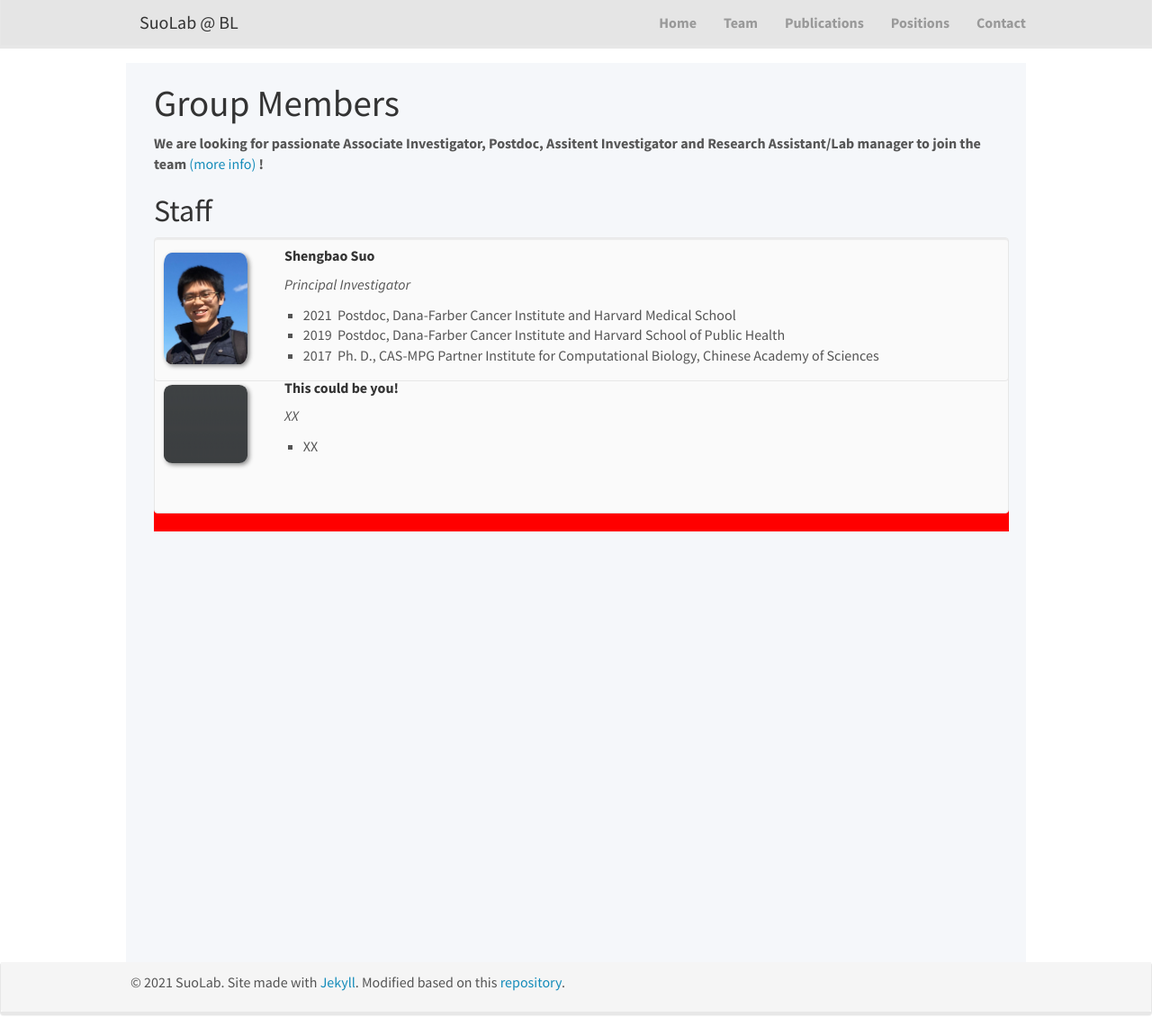
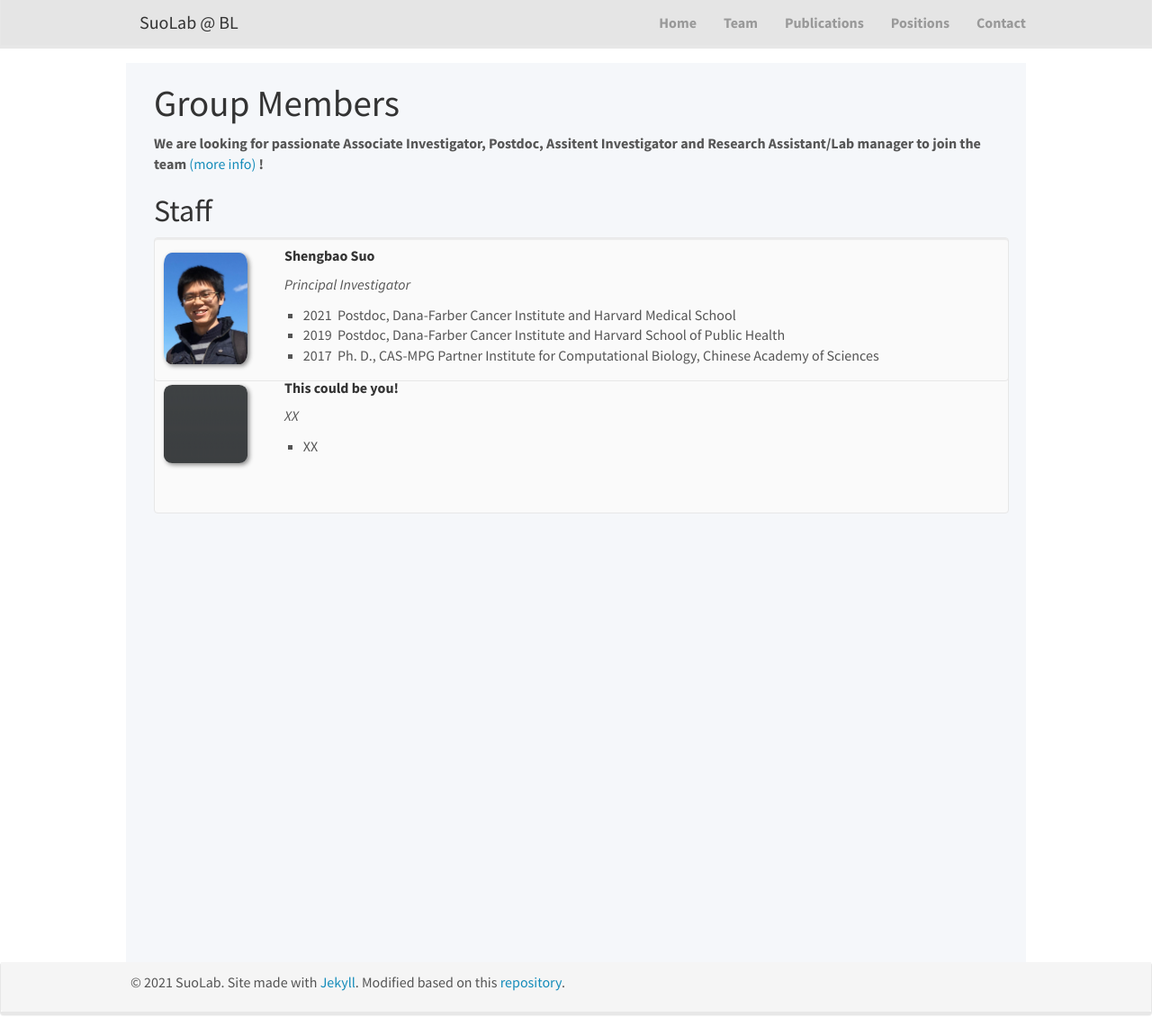
Before and after one commit to suoshengbao/suoshengbao.github.io, a Jekyll site: the page built from _pages/team.md, in a window 1280 px wide and 1151 px high. Shown: the whole window at 90% size. Built offline with Jekyll 4.4.1, drawn with Linux system fonts in a browser that asks for light colours; nearby versions of some CDN libraries.

Commit message:
Update team.md

```diff
--- a/_pages/team.md
+++ b/_pages/team.md
@@ -55,7 +55,7 @@
   </tbody>
 </table> -->
 
-<div style="padding-left: 0px; display:inline-block;background:#f00;">
+<div style="padding-left: 0px; display:inline-block;">
 <div class="well"  style="height: 160px; width: 950px">
 <img src="/images/teampic/dummy.png" width="10%" style="float: left;"/>
 <h5><strong>&nbsp;&nbsp;&nbsp;&nbsp;&nbsp;&nbsp;This could be you!<strong></h5>
```
